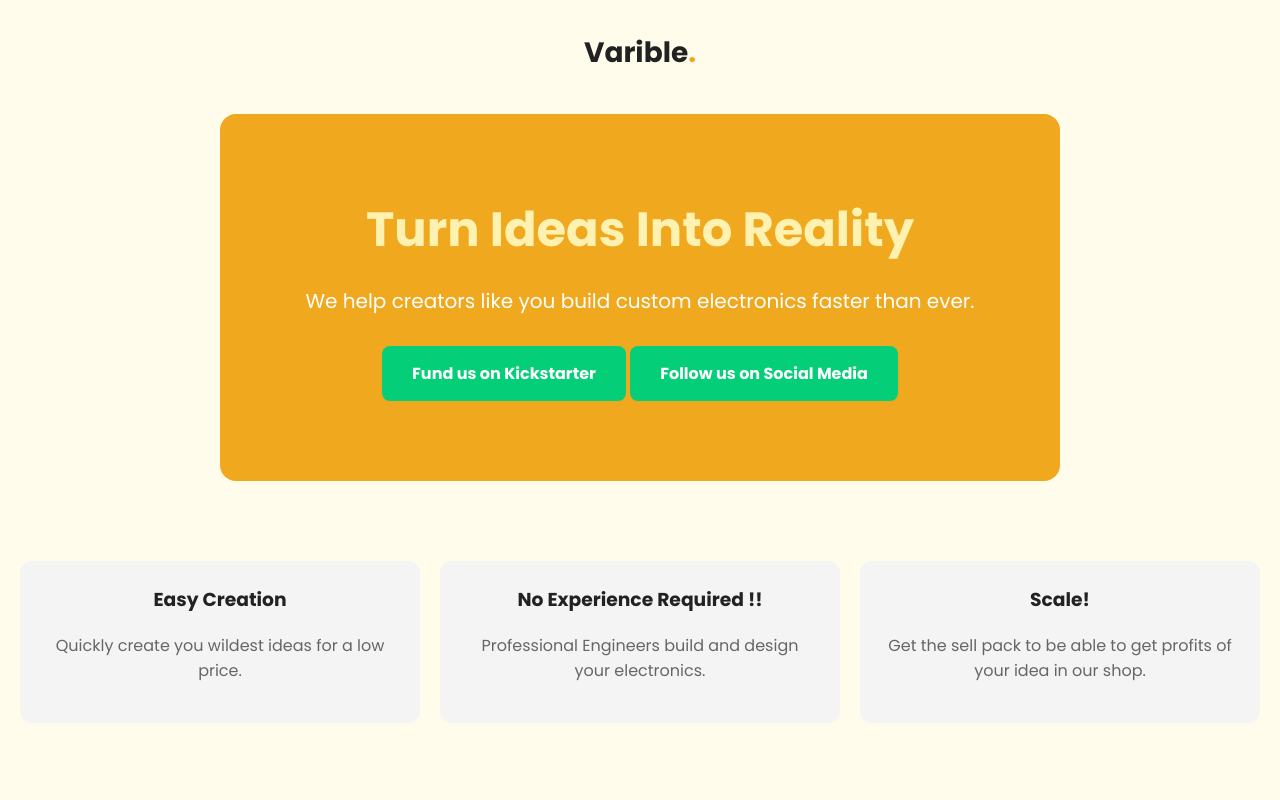
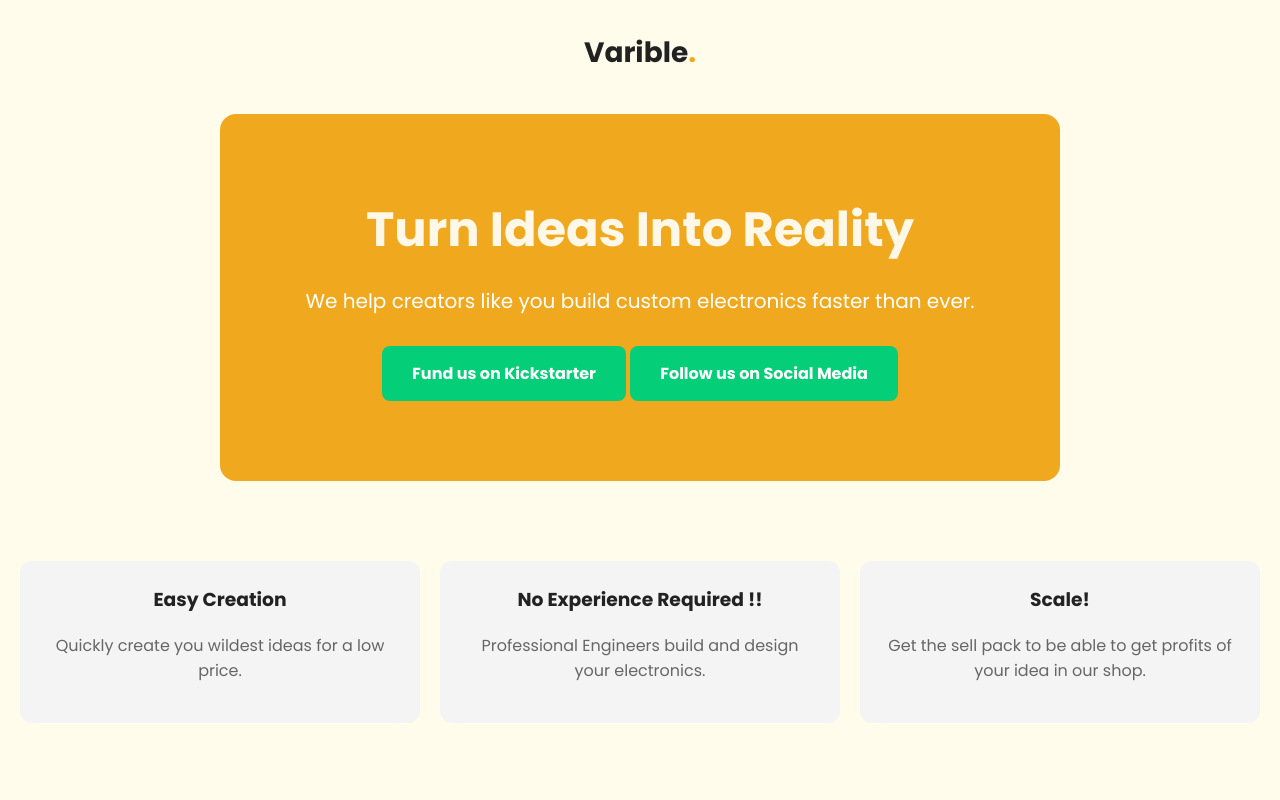
Before and after one commit to Viston360/Varible-landing-page, a plain HTML site: page index.html in a window 1280 px wide. Shown: the top 800 px of the page. Drawn offline with Linux system fonts and the light colour scheme.

Commit message:
Update index.html

```diff
--- a/index.html
+++ b/index.html
@@ -171,7 +171,7 @@
   }
 
   .hero-title {
-    color: #fff1b0; /* your custom color for H1 */
+    color: #fff8e8; /* your custom color for H1 */
     font-size: 3rem;
     margin-bottom: 20px;
   }
```
